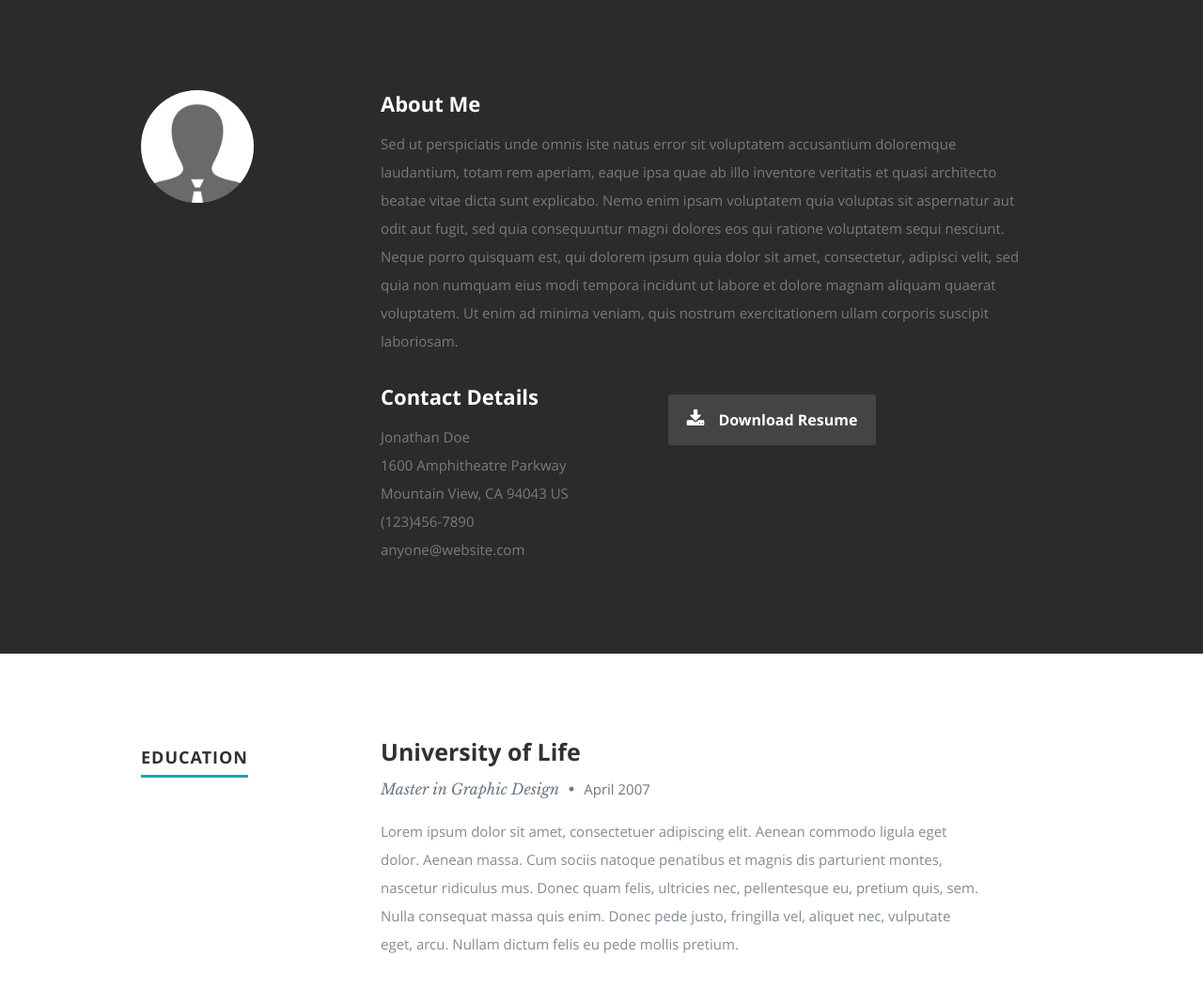
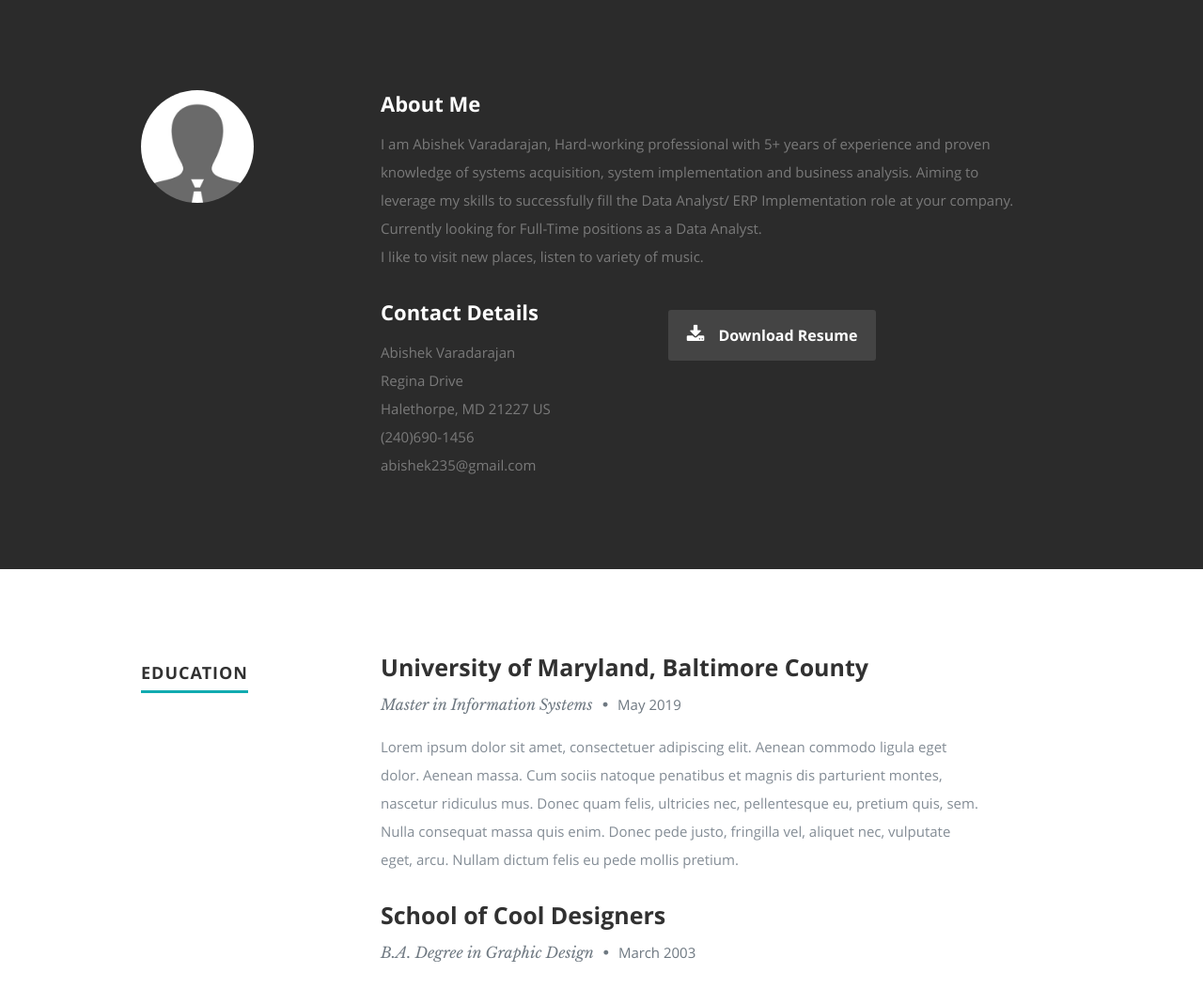
Before and after one commit to abishek235/WebsiteTrial, a plain HTML site: page index.html in a window 1280 px wide. Shown: the part 800-1852 px from the top of the page at 94% size. Drawn offline with nearby package versions, Linux system fonts and the light colour scheme.

Commit message:
Little update in profile.

```diff
--- a/index.html
+++ b/index.html
@@ -1,4 +1,4 @@
-<!DOCTYPE html>
+ <!DOCTYPE html>
 <!--[if lt IE 8 ]><html class="no-js ie ie7" lang="en"> <![endif]-->
 <!--[if IE 8 ]><html class="no-js ie ie8" lang="en"> <![endif]-->
 <!--[if (gte IE 8)|!(IE)]><!--><html class="no-js" lang="en"> <!--<![endif]-->
@@ -96,12 +96,9 @@
 
             <h2>About Me</h2>
 
-            <p>Sed ut perspiciatis unde omnis iste natus error sit voluptatem accusantium doloremque laudantium, totam rem aperiam,
-            eaque ipsa quae ab illo inventore veritatis et quasi architecto beatae vitae dicta sunt explicabo. Nemo enim ipsam
-            voluptatem quia voluptas sit aspernatur aut odit aut fugit, sed quia consequuntur magni dolores eos qui ratione
-            voluptatem sequi nesciunt. Neque porro quisquam est, qui dolorem ipsum quia dolor sit amet, consectetur, adipisci velit,
-            sed quia non numquam eius modi tempora incidunt ut labore et dolore magnam aliquam quaerat voluptatem.
-            Ut enim ad minima veniam, quis nostrum exercitationem ullam corporis suscipit laboriosam.
+            <p>I am Abishek Varadarajan, Hard-working professional with 5+ years of experience and proven knowledge of systems acquisition, system implementation and business analysis. Aiming to leverage my skills to successfully fill the Data Analyst/ ERP Implementation role at your company.<br />
+            Currently looking for Full-Time positions as a Data Analyst.<br />
+            I like to visit new places, listen to variety of music.
             </p>
 
             <div class="row">
@@ -110,12 +107,12 @@
 
                   <h2>Contact Details</h2>
                   <p class="address">
-						   <span>Jonathan Doe</span><br>
-						   <span>1600 Amphitheatre Parkway<br>
-						         Mountain View, CA 94043 US
+						   <span>Abishek Varadarajan</span><br>
+						   <span>Regina Drive<br>
+						         Halethorpe, MD 21227 US
                      </span><br>
-						   <span>(123)456-7890</span><br>
-                     <span>anyone@website.com</span>
+						   <span>(240)690-1456</span><br>
+                     <span>abishek235@gmail.com</span>
 					   </p>
 
                </div>
@@ -153,8 +150,8 @@
 
                <div class="twelve columns">
 
-                  <h3>University of Life</h3>
-                  <p class="info">Master in Graphic Design <span>&bull;</span> <em class="date">April 2007</em></p>
+                  <h3>University of Maryland, Baltimore County</h3>
+                  <p class="info">Master in Information Systems <span>&bull;</span> <em class="date">May 2019</em></p>
 
                   <p>
                   Lorem ipsum dolor sit amet, consectetuer adipiscing elit. Aenean commodo ligula eget dolor. Aenean massa.
```
